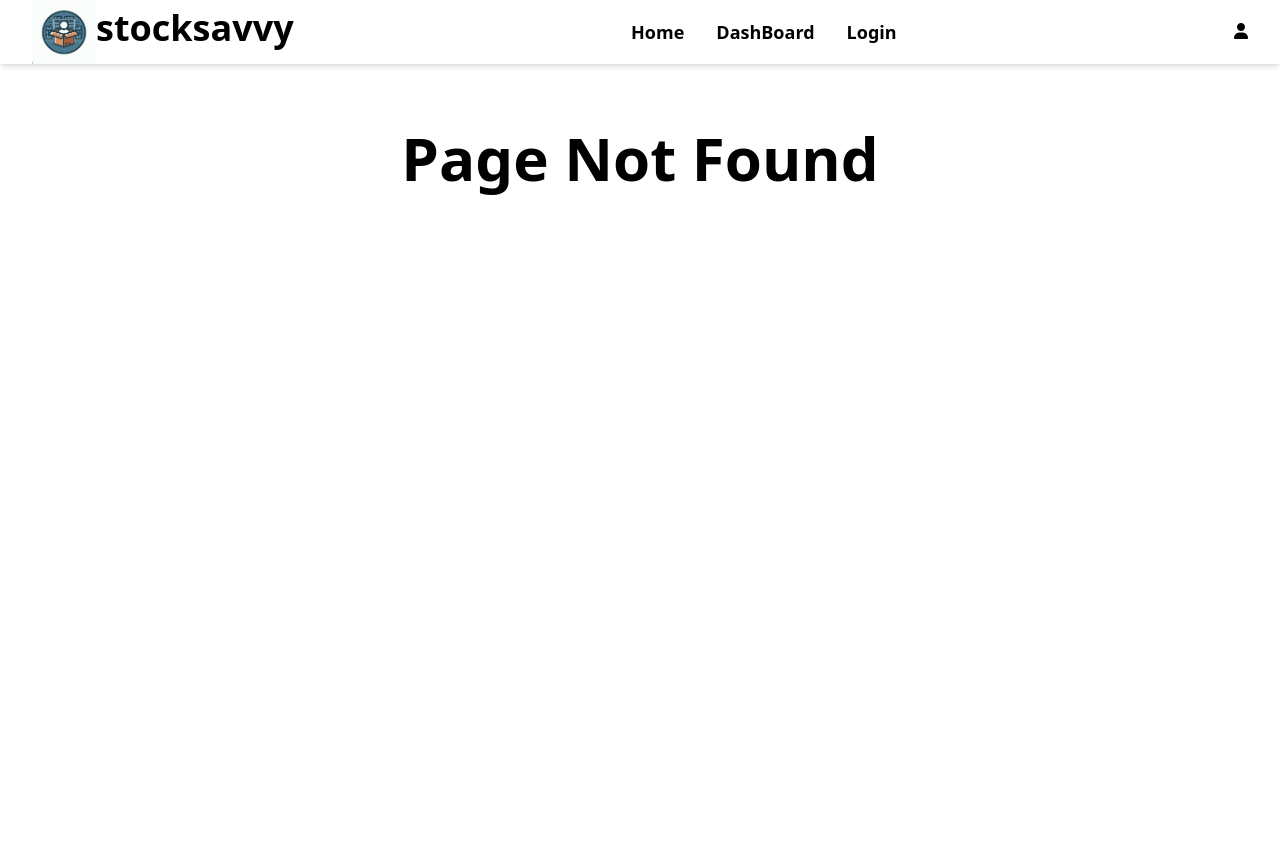
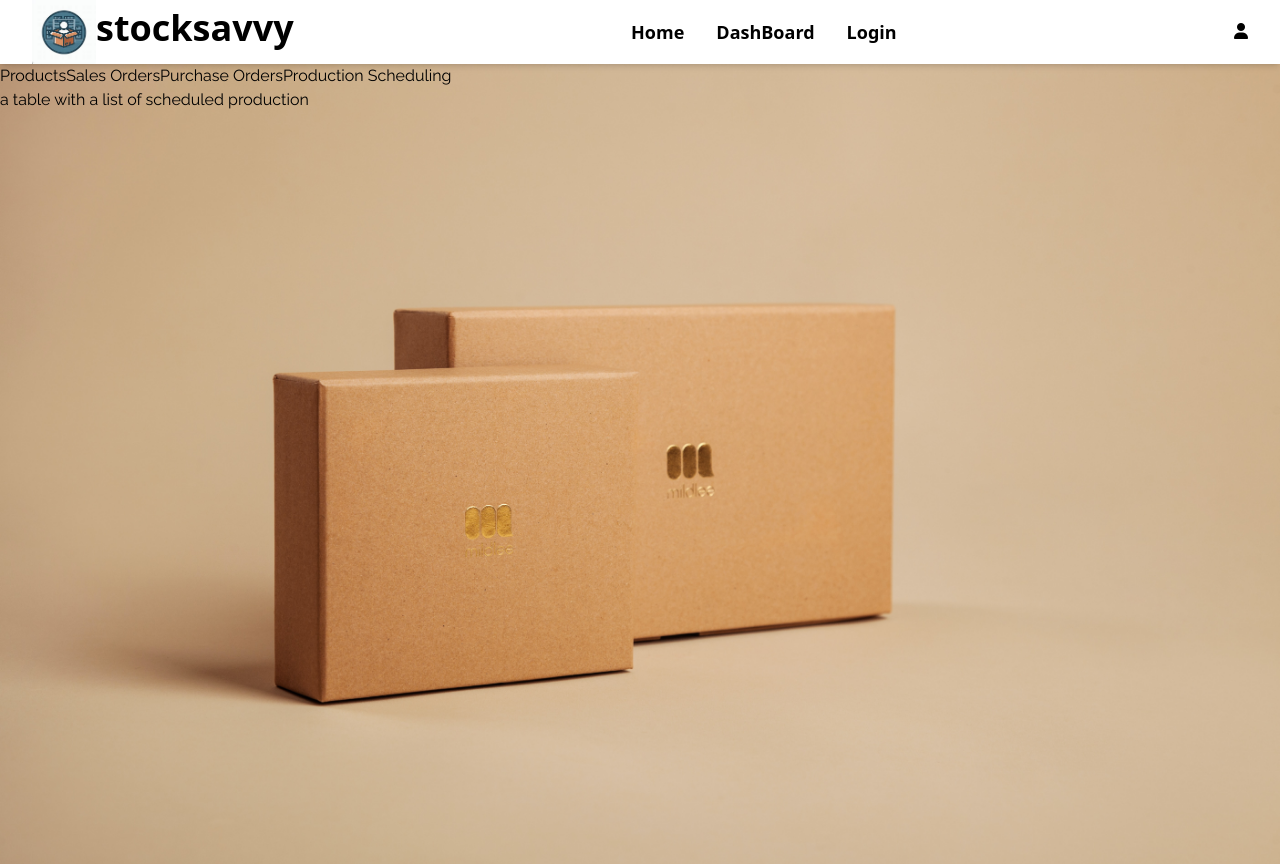
Before and after one commit to cinta-hash/stocksavvy, a React (Vite) app: page /dashboard/production-scheduling in a window 1280 px wide. Before the commit this address had no page. Before the commit the page ends 800 px from the top, so only its background shows below. Built offline with nearby package versions, Linux system fonts and the light colour scheme.

Commit message:
added links to dashboard

```diff
--- a/src/App.jsx
+++ b/src/App.jsx
@@ -4,6 +4,10 @@ import NavBar from "./NavBar";
 import Home from "./Home";
 import DashBoard from './DashBoard';
 import NoMatchRoute from './NoMatchRoute';
+import Products from './Products';
+import SalesOrders from './SalesOrders';
+import PurchaseOrders from './PurchaseOrders';
+import ProductionScheduling from './ProductionScheduling';
 
 export default function App(){
   return(
@@ -11,7 +15,12 @@ export default function App(){
     <NavBar />
     <Routes>
       <Route path='/' element={<Home />}></Route>
-      <Route path='dashboard' element={<DashBoard />}></Route>
+      <Route path='dashboard' element={<DashBoard />}>
+        <Route path='products' element={<Products />}></Route>
+        <Route path='sales-orders' element={<SalesOrders />}></Route>
+        <Route path='purchase-orders' element={<PurchaseOrders />}></Route>
+        <Route path='production-scheduling' element={<ProductionScheduling />}></Route>
+      </Route>
       <Route path='login' element={<Login />}></Route>
       <Route path='*' element={<NoMatchRoute />}></Route>
     </Routes>
--- a/src/DashBoard.jsx
+++ b/src/DashBoard.jsx
@@ -1,7 +1,14 @@
+import {Link, Outlet} from 'react-router-dom'
 export default function DashBoard(){
     return(
         <div className="h-screen bg-[url('/landing.jpg')] bg-cover bg-center font-raleway">
-            <h1>about page</h1>
+            <nav>
+                <Link to="products">Products</Link>
+                <Link to="sales-orders">Sales Orders</Link>
+                <Link to="purchase-orders">Purchase Orders</Link>
+                <Link to="production-scheduling">Production Scheduling</Link>
+            </nav>
+            <Outlet />
         </div>
     )
 }
--- /dev/null
+++ b/src/ProductionScheduling.jsx
@@ -0,0 +1,7 @@
+export default function ProductionScheduling(){
+    return(
+        <div>
+            <h1>a table with a list of scheduled production</h1>
+        </div>
+    )
+}
--- /dev/null
+++ b/src/Products.jsx
@@ -0,0 +1,7 @@
+export default function Products(){
+    return(
+        <div>
+            <h1>a table with a list of products in-stock</h1>
+        </div>
+    )
+}
--- /dev/null
+++ b/src/PurchaseOrders.jsx
@@ -0,0 +1,7 @@
+export default function PurchaseOrders(){
+    return(
+        <div>
+            <h1>a table of purchase orders</h1>
+        </div>
+    )
+}
--- /dev/null
+++ b/src/SalesOrders.jsx
@@ -0,0 +1,7 @@
+export default function SalesOrders(){
+    return(
+        <div>
+            <h1>a table with a list of sales orders</h1>
+        </div>
+    )
+}
```
